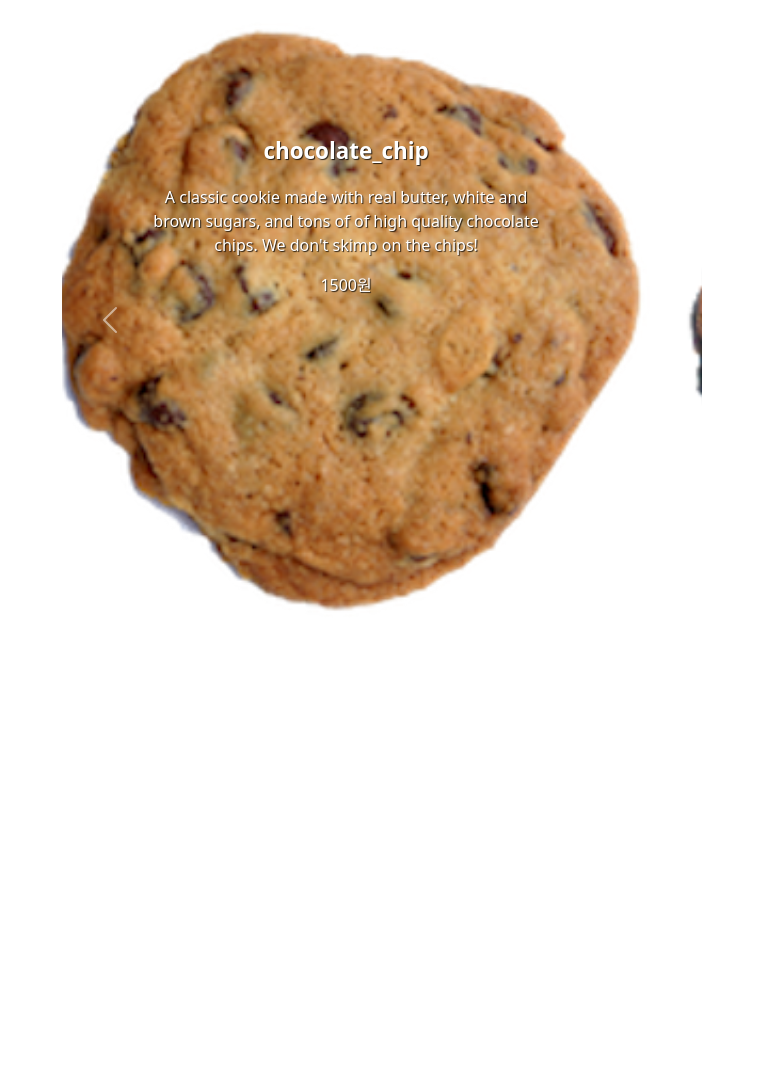
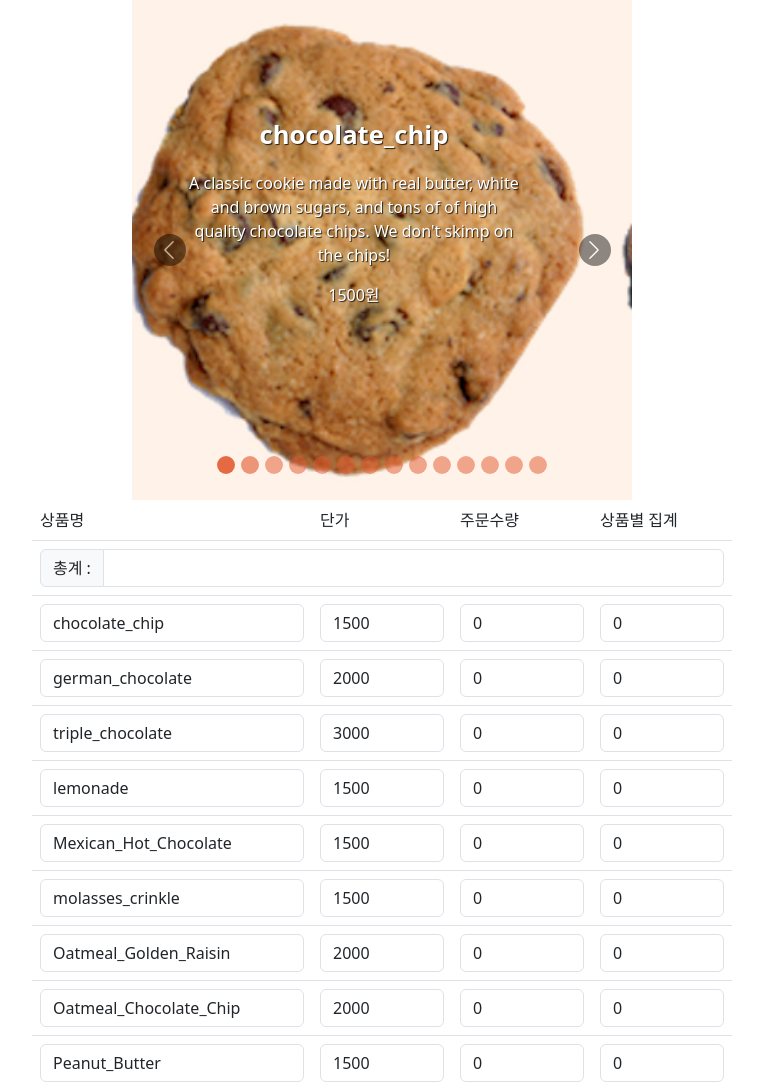
Before and after one commit to potato9417/javascript_2023, a plain HTML site: page 0710/index.html in a window 1280 px wide. Shown: the top 1085 px of the page, without its empty margins (258-1021 px from the left). Before the commit the page ends 800 px from the top, so only its background shows below. Drawn offline with nearby package versions, Linux system fonts and the light colour scheme; files that its build step writes are made by us from their sources.

Commit message:
0711_carousel_2일차
버튼으로 캐러셀 이동 및 부트스트랩을 이용한 셀만들기
=> 값을 넣는 부분에서 현재 막힘

```diff
--- a/0710/index.html
+++ b/0710/index.html
@@ -16,6 +16,7 @@
 <body>
     <div id="carouselContainer" class="carousel slide" data-bs-ride="carousel">
         <div class="carousel-inner">
+
         </div>
         <button class="carousel-control-prev" type="button" data-bs-target="#carouselContainer" data-bs-slide="prev">
             <span class="carousel-control-prev-icon" aria-hidden="true"></span>
@@ -25,6 +26,33 @@
             <span class="carousel-control-next-icon" aria-hidden="true"></span>
             <span class="visually-hidden">Next</span>
         </button>
+        <div class="carousel-indicators">
+
+        </div>
+    </div>
+    <div id="cookieOrderContainer">
+
+        <table class="table" id="order_board" style="width:700px;">
+            <tr>
+                <td width="200">상품명</td>
+                <td width="100">단가</td>
+                <td width="100">주문수량</td>
+                <td width="100">상품별 집계</td>
+            </tr>
+
+            <!-- 상품 주문 현황 -->
+            <tr>
+                <td colspan="4">
+                    <div class="input-group">
+                        <span class="input-group-text">총계 : </span>
+                        <input class="form-control" type="number" id="total_price"
+                            min="0" readonly />
+                    </div>
+                </td>
+            </tr>
+
+        </table>
+
     </div>
 </body>
 
--- a/0710/index.js
+++ b/0710/index.js
@@ -66,11 +66,17 @@ var cookie_price = [
 
 // 반복문 돌려 안의 내용을 html에 적용
 let cookieSlide = document.querySelector(".carousel-inner");
+let cookieIndicator = document.querySelector(".carousel-indicators");
+let order_board = document.querySelector("#order_board");
+let priceBox = document.querySelectorAll(".priceBox input")
+let sumBox = document.querySelectorAll(".sumBox input")
+let quanNum = document.querySelectorAll(".quanBox input").values
+
 
 for (i = 0; i < cookie_price.length; i++) {
 
     // 첫번째 쿠키는 active클래스를 넣어 carousel을 활성화 하게 함
-    if(i==0) {
+    if (i == 0) {
         // innerHTML += : 기존의 값에 새로운 값을 추가
         cookieSlide.innerHTML +=
             `
@@ -82,6 +88,10 @@ for (i = 0; i < cookie_price.length; i++) {
                 <p class="price">${cookie_price[i]}원</p>
                 </div>
             </div>
+            `
+        cookieIndicator.innerHTML +=
+            `
+            <button type="button" data-bs-target="#carouselContainer" data-bs-slide-to="${i}" class="active" aria-current="true" aria-label="Slide ${i + 1}"></button>
             `
     }
     else {
@@ -96,7 +106,31 @@ for (i = 0; i < cookie_price.length; i++) {
                 </div>
             </div>
             `
+        cookieIndicator.innerHTML +=
+            `
+            <button type="button" data-bs-target="#carouselContainer" data-bs-slide-to="${i}" class="" aria-current="true" aria-label="Slide ${i + 1}"></button>
+            `
     }
-    console.log(i)
+    order_board.innerHTML +=
+        `
+        <tr>
+            <td width="200">
+                <input type='text' id='name${i}' class="form-control" name='name${i}' readonly value='${cookie_image_files[i]}'>
+            </td>
+            <td width="100" class="priceBox">
+                <input type='number' id='price${i}' class="form-control" name='price${i}' pattern='(d{3})' readonly min='0'
+                        value='${cookie_price[i]}'>
+            </td>
+            <td width="100" class="quanBox">
+                <input type='number' class="form-control" min='0' id='quantity${i}' name='quantity${i}' value='0'>
+            </td>
+            <td width="100" class="sumBox">
+                <input type='number' class="form-control" min='0' id='sum${i}' name='sum${i}' value='0' readonly>
+            </td>
+        </tr>
+        `
+
+    // console.log(i)
+
 
 }
--- a/0710/main.css
+++ b/0710/main.css
@@ -1,23 +1,39 @@
 #carouselContainer {
-    width: 50vw;
+    width: 500px;
     margin: auto;
+    background-color: #fff3e9;
 }
 .carousel-caption {
     padding: 10px 10px 5px;
     position: absolute;
-    top: 20%;
+    top: 22%;
     text-shadow: 1px 1px 1px rgba(0,0,0,0.8);
 }
 h5 {
     font-weight: bold;
-    font-size: 1.4em;
+    font-size: 1.6em;
     margin-bottom: 20px;
 }
 p.sum {
     font-size: 1em;
     word-break: keep-all;
-    padding: 0 10px
 }
 p.price {
     font-size: 1em;
 }
+
+.carousel-indicators [data-bs-target] {
+    background-color: rgb(226, 89, 47);
+    width: 18px;
+    height: 18px;
+    border-radius: 100%;
+}
+.carousel-control-next-icon, .carousel-control-prev-icon {
+    background-color: rgba(0,0,0,0.9);
+    border-radius: 100%;
+    background-size: 70%;
+}
+#cookieOrderContainer {
+    margin: auto;
+    width: 700px;
+}
```
Lines whose indentation alone changed are shown as unchanged.
